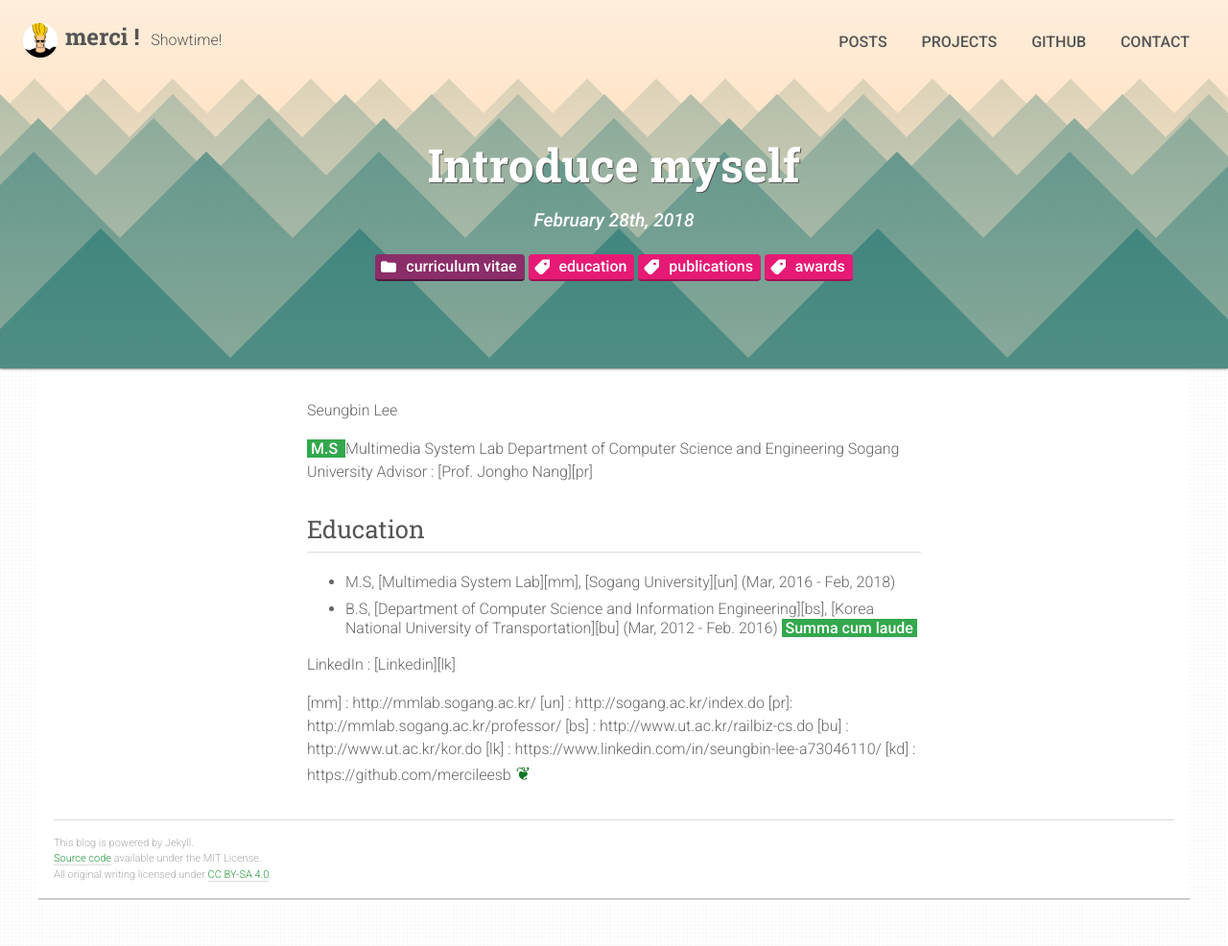
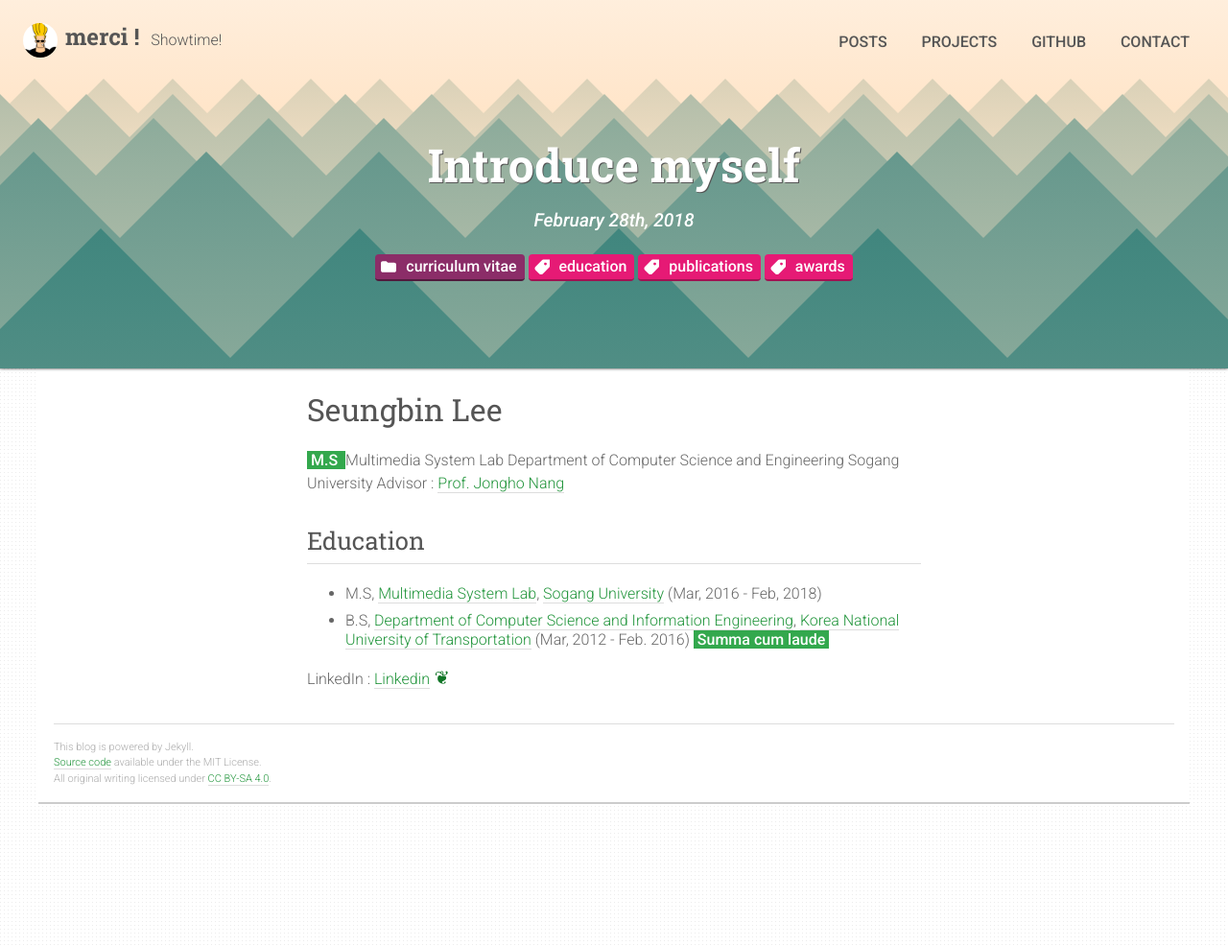
Before and after one commit to mercileesb/mercileesb.github.io, a Jekyll site: the page built from _posts/2018-02-28-CV.md, in a window 1280 px wide. Shown: the whole page at 96% size. Built offline with Jekyll 4.4.1, drawn with Linux system fonts in a browser that asks for light colours; part of the change alters nothing that is shown.

Commit message:
modified

```diff
--- a/_posts/2018-02-28-CV.md
+++ b/_posts/2018-02-28-CV.md
@@ -7,7 +7,7 @@ tags: [education,publications,awards]
 ---
 
 
-Seungbin Lee
+# <dfn>Seungbin Lee</dfn>
 
 <mark> M.S </mark>
 Multimedia System Lab
@@ -28,10 +28,10 @@ LinkedIn : [Linkedin][lk]
 
 ---
 
-[mm] : http://mmlab.sogang.ac.kr/
-[un] : http://sogang.ac.kr/index.do
+[mm]: http://mmlab.sogang.ac.kr/
+[un]: http://sogang.ac.kr/index.do
 [pr]: http://mmlab.sogang.ac.kr/professor/
-[bs] : http://www.ut.ac.kr/railbiz-cs.do
-[bu] : http://www.ut.ac.kr/kor.do
-[lk] : https://www.linkedin.com/in/seungbin-lee-a73046110/
-[kd] : https://github.com/mercileesb
+[bs]: http://www.ut.ac.kr/railbiz-cs.do
+[bu]: http://www.ut.ac.kr/kor.do
+[lk]: https://www.linkedin.com/in/seungbin-lee-a73046110/
+[kd]: https://github.com/mercileesb
```
